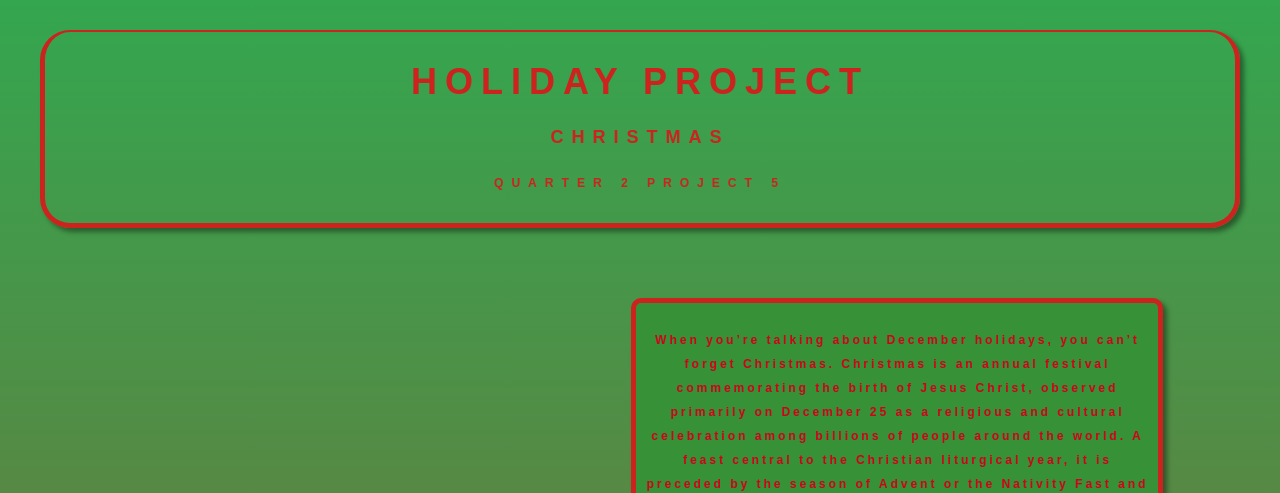
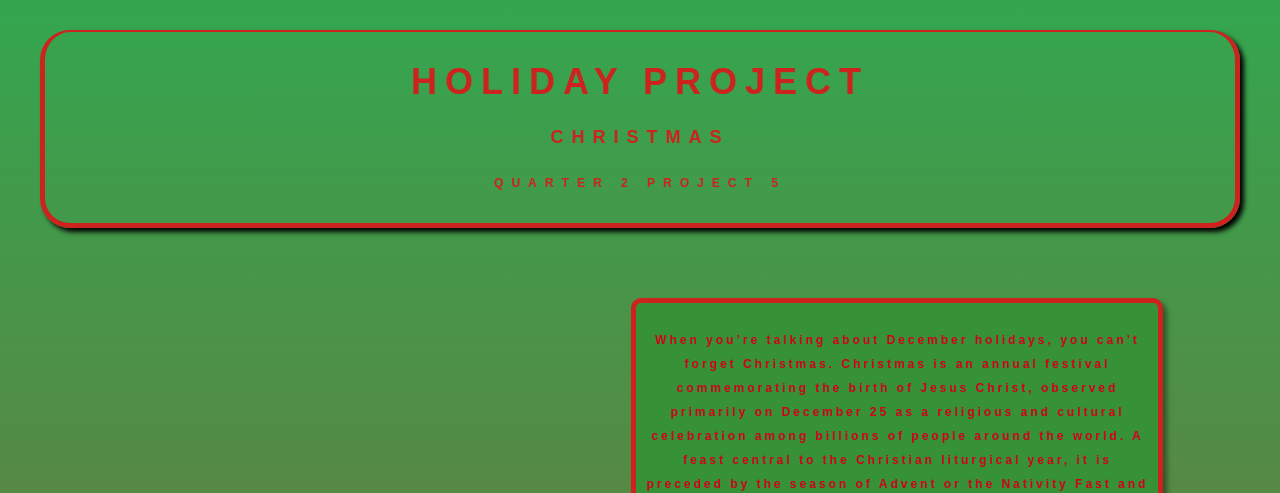
Before and after one commit to CSF2223/holidaydesign-WilsonAyden, a plain HTML site: page index.html in a window 1280 px wide. Shown: the top 493 px of the page. Drawn offline with Linux system fonts and the light colour scheme.

Commit message:
Made monor changes to CSS and added project into my portfolio.

```diff
--- a/style.css
+++ b/style.css
@@ -26,7 +26,7 @@ header{
     border-left: 5px solid #CC231E;
     border-top: 2px solid #CC231E;
     padding: 0.5rem;
-    box-shadow: 4px 4px 5px rgba(0,0,0,0.4);
+    box-shadow: 4px 4px 5px rgba(0,0,0,1);
     text-transform: uppercase;
     font-size: 1.1rem;
     border-radius: 30px;
```
